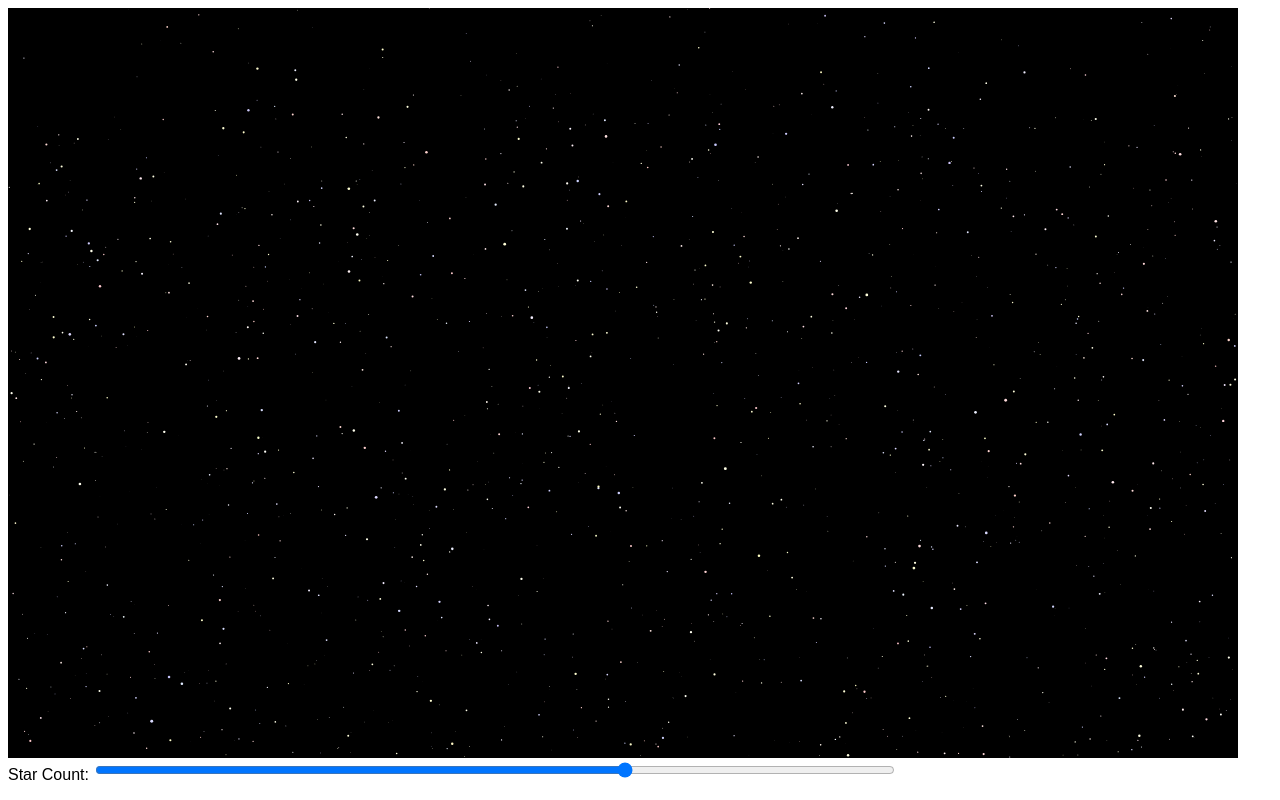
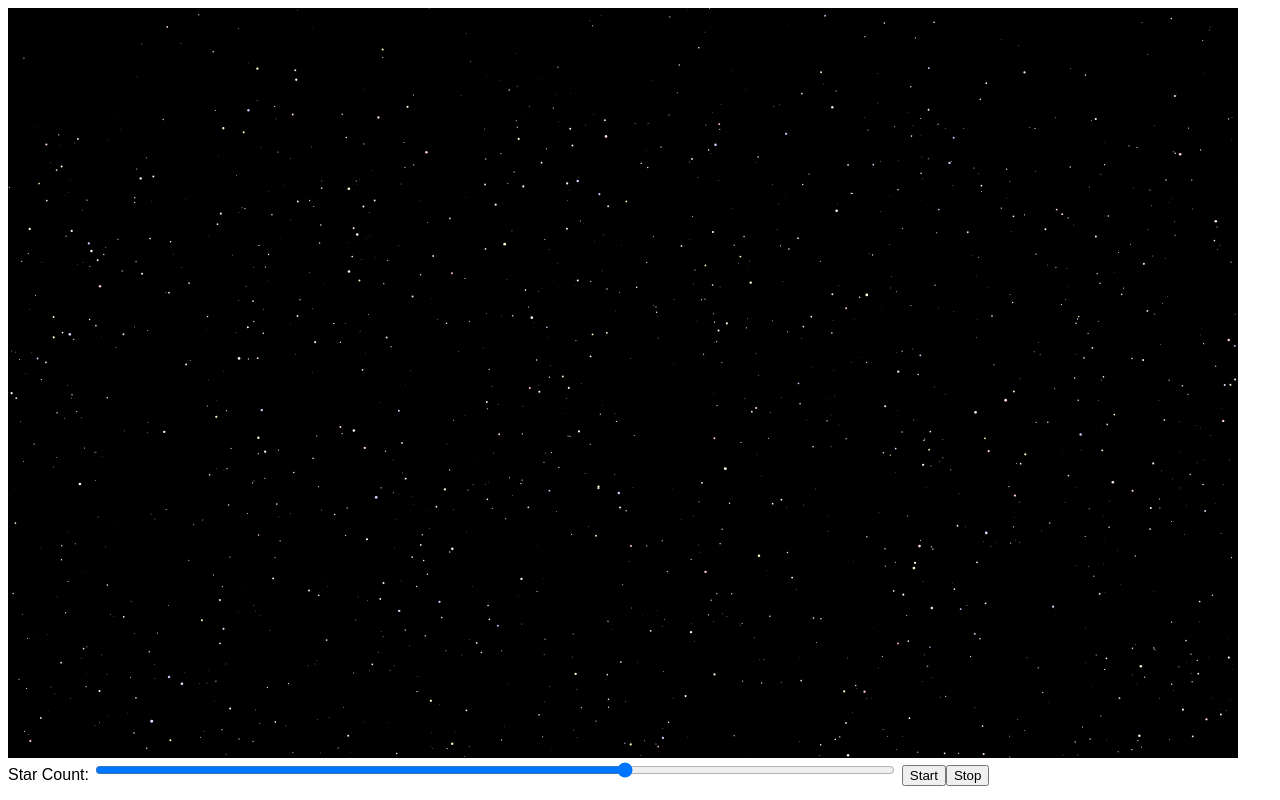
Before and after one commit to johnprattchristian/starfielder, a plain HTML site: page index.html in a window 1280 px wide. Drawn offline with nearby package versions, Linux system fonts and the light colour scheme.

Commit message:
add controls

```diff
--- a/index.html
+++ b/index.html
@@ -14,6 +14,6 @@ font-family:arial;
 </br>
 <span>Star Count: </span>
 <input type="range" min=0 max=3000 step=1 style="width:800px;border:solid 2px black"></input>
-<span class="starCount"></span>
+<span class="starCount"></span><button onclick="Engine.start()">Start</button><button onclick="Engine.pause()">Stop</button>
 </body>
 </html>
```
